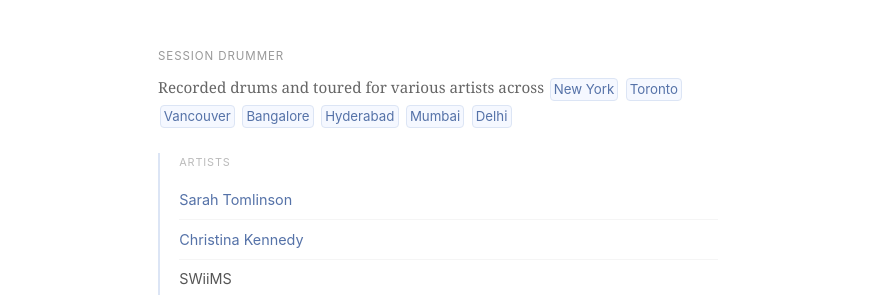
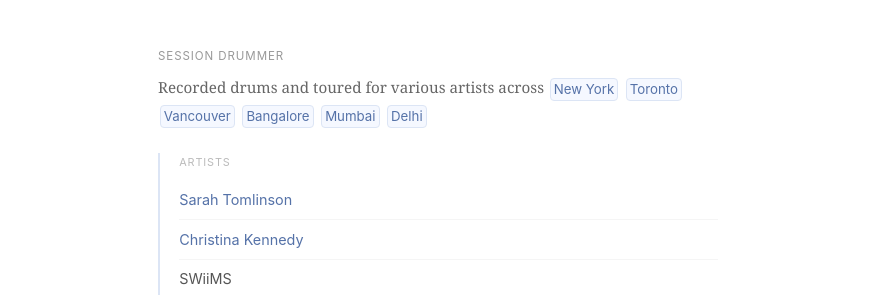
Before and after one commit to ramandeeptrehan/ramandeeptrehan.github.io, a Jekyll site: the page built from music/index.html, in a window 1280 px wide. Shown: the part 244-539 px from the top of the page, without its empty margins (202-1077 px from the left). Built offline with Jekyll 4.4.1, drawn with Linux system fonts in a browser that asks for light colours.

Commit message:
Remove Hyderabad from music cities

```diff
--- a/music/index.html
+++ b/music/index.html
@@ -19,7 +19,7 @@
 
   <div class="music-section">
     <p class="music-label">Session Drummer</p>
-    <p class="music-body">Recorded drums and toured for various artists across <span class="music-tag">New York</span> <span class="music-tag">Toronto</span> <span class="music-tag">Vancouver</span> <span class="music-tag">Bangalore</span> <span class="music-tag">Hyderabad</span> <span class="music-tag">Mumbai</span> <span class="music-tag">Delhi</span></p>
+    <p class="music-body">Recorded drums and toured for various artists across <span class="music-tag">New York</span> <span class="music-tag">Toronto</span> <span class="music-tag">Vancouver</span> <span class="music-tag">Bangalore</span> <span class="music-tag">Mumbai</span> <span class="music-tag">Delhi</span></p>
 
     <div class="music-subsection">
       <p class="music-sublabel">Artists</p>
```
